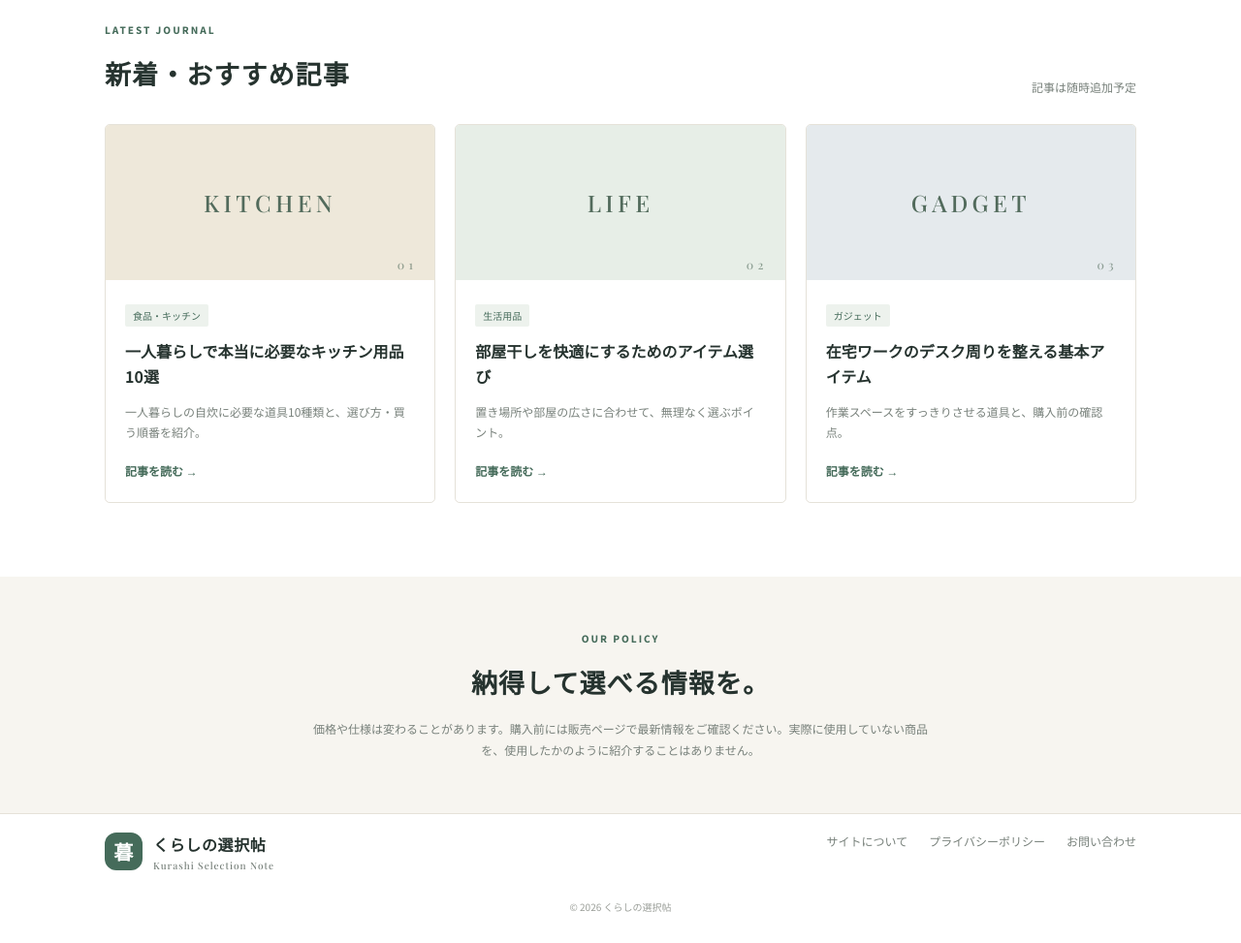
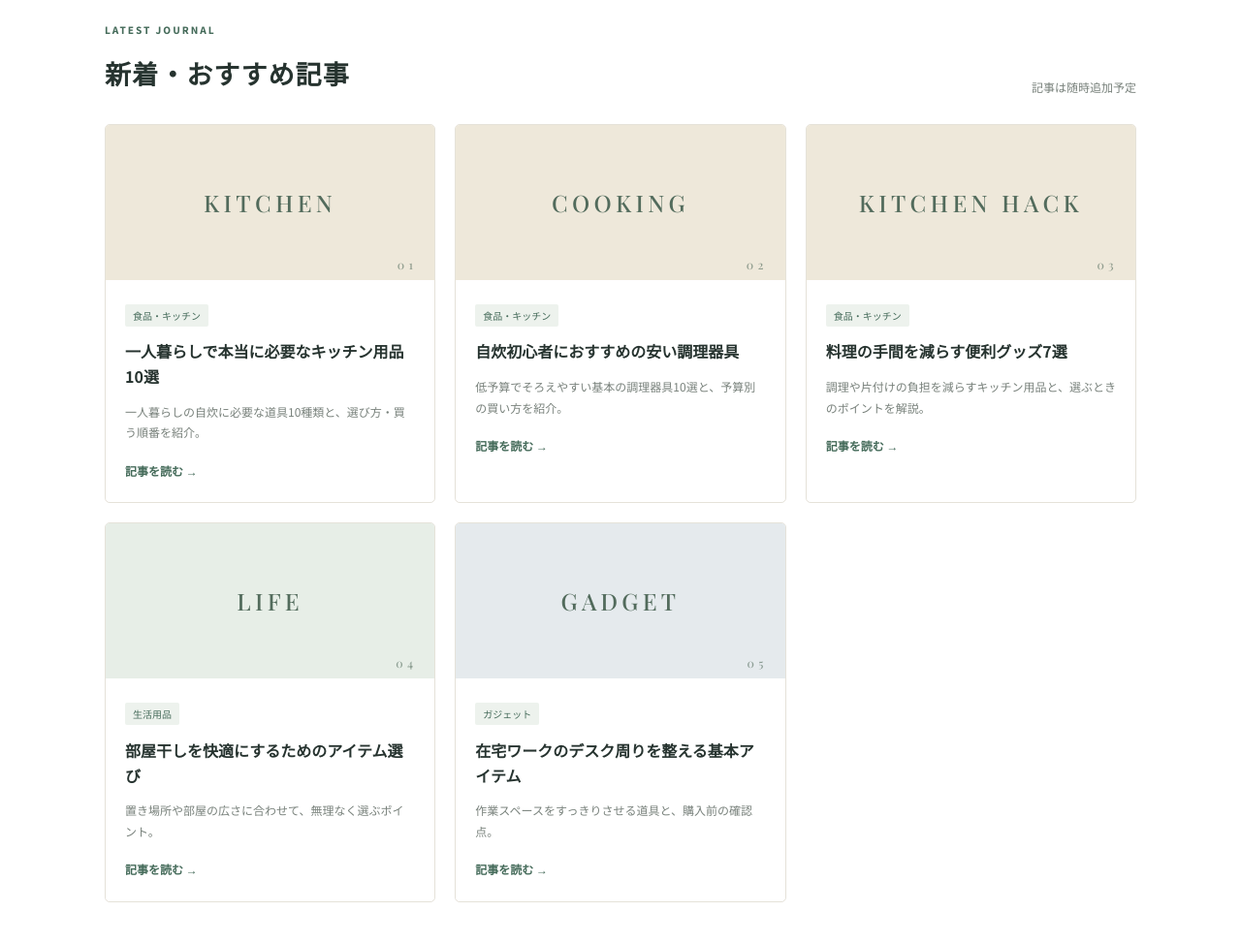
Before and after one commit to kurasian-glitch/kurashi-selection, a plain HTML site: page index.html in a window 1280 px wide. Shown: the part 960-1933 px from the top of the page at 97% size. Drawn offline with nearby package versions, Linux system fonts and the light colour scheme.

Commit message:
Add files via upload

```diff
--- a/index.html
+++ b/index.html
@@ -42,8 +42,14 @@
     <div class="section-heading"><div><p class="eyebrow">LATEST JOURNAL</p><h2>新着・おすすめ記事</h2></div><span class="muted">記事は随時追加予定</span></div>
     <div class="article-grid">
       <article class="article-card"><div class="article-visual visual-kitchen">KITCHEN <span>01</span></div><div class="article-body"><span class="tag">食品・キッチン</span><h3><a href="articles/kitchen-tools.html">一人暮らしで本当に必要なキッチン用品10選</a></h3><p>一人暮らしの自炊に必要な道具10種類と、選び方・買う順番を紹介。</p><a class="read-more" href="articles/kitchen-tools.html">記事を読む →</a></div></article>
-      <article class="article-card"><div class="article-visual visual-life">LIFE <span>02</span></div><div class="article-body"><span class="tag">生活用品</span><h3><a href="articles/laundry.html">部屋干しを快適にするためのアイテム選び</a></h3><p>置き場所や部屋の広さに合わせて、無理なく選ぶポイント。</p><a class="read-more" href="articles/laundry.html">記事を読む →</a></div></article>
-      <article class="article-card"><div class="article-visual visual-tech">GADGET <span>03</span></div><div class="article-body"><span class="tag">ガジェット</span><h3><a href="articles/desk.html">在宅ワークのデスク周りを整える基本アイテム</a></h3><p>作業スペースをすっきりさせる道具と、購入前の確認点。</p><a class="read-more" href="articles/desk.html">記事を読む →</a></div></article>
+
+      <article class="article-card"><div class="article-visual visual-kitchen">COOKING <span>02</span></div><div class="article-body"><span class="tag">食品・キッチン</span><h3><a href="articles/cheap-cooking-tools.html">自炊初心者におすすめの安い調理器具</a></h3><p>低予算でそろえやすい基本の調理器具10選と、予算別の買い方を紹介。</p><a class="read-more" href="articles/cheap-cooking-tools.html">記事を読む →</a></div></article>
+
+      <article class="article-card"><div class="article-visual visual-kitchen">KITCHEN HACK <span>03</span></div><div class="article-body"><span class="tag">食品・キッチン</span><h3><a href="articles/cooking-convenience-goods.html">料理の手間を減らす便利グッズ7選</a></h3><p>調理や片付けの負担を減らすキッチン用品と、選ぶときのポイントを解説。</p><a class="read-more" href="articles/cooking-convenience-goods.html">記事を読む →</a></div></article>
+
+      <article class="article-card"><div class="article-visual visual-life">LIFE <span>04</span></div><div class="article-body"><span class="tag">生活用品</span><h3><a href="articles/laundry.html">部屋干しを快適にするためのアイテム選び</a></h3><p>置き場所や部屋の広さに合わせて、無理なく選ぶポイント。</p><a class="read-more" href="articles/laundry.html">記事を読む →</a></div></article>
+
+      <article class="article-card"><div class="article-visual visual-tech">GADGET <span>05</span></div><div class="article-body"><span class="tag">ガジェット</span><h3><a href="articles/desk.html">在宅ワークのデスク周りを整える基本アイテム</a></h3><p>作業スペースをすっきりさせる道具と、購入前の確認点。</p><a class="read-more" href="articles/desk.html">記事を読む →</a></div></article>
     </div>
   </section>
   <section class="note-band"><p class="eyebrow">OUR POLICY</p><h2>納得して選べる情報を。</h2><p>価格や仕様は変わることがあります。購入前には販売ページで最新情報をご確認ください。実際に使用していない商品を、使用したかのように紹介することはありません。</p></section>
```
